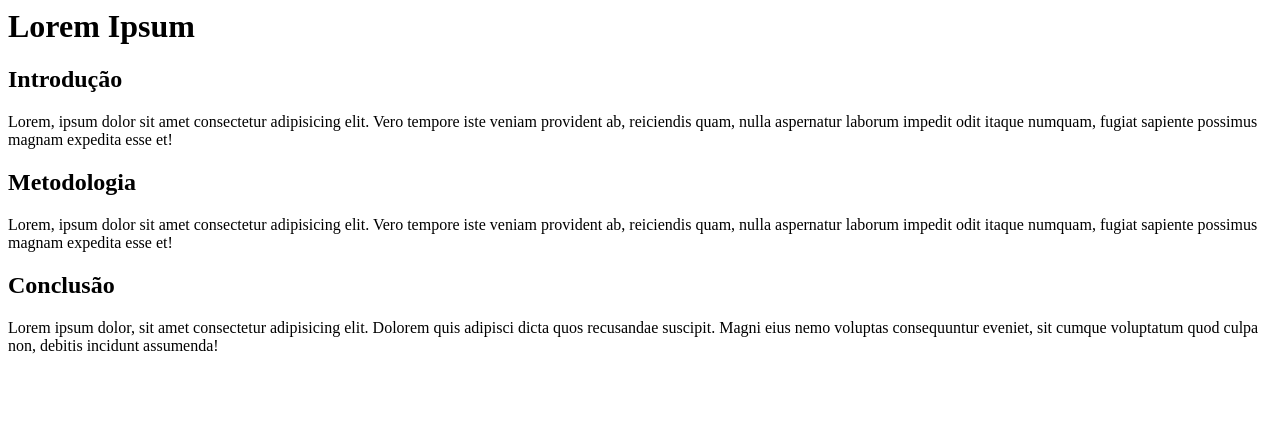
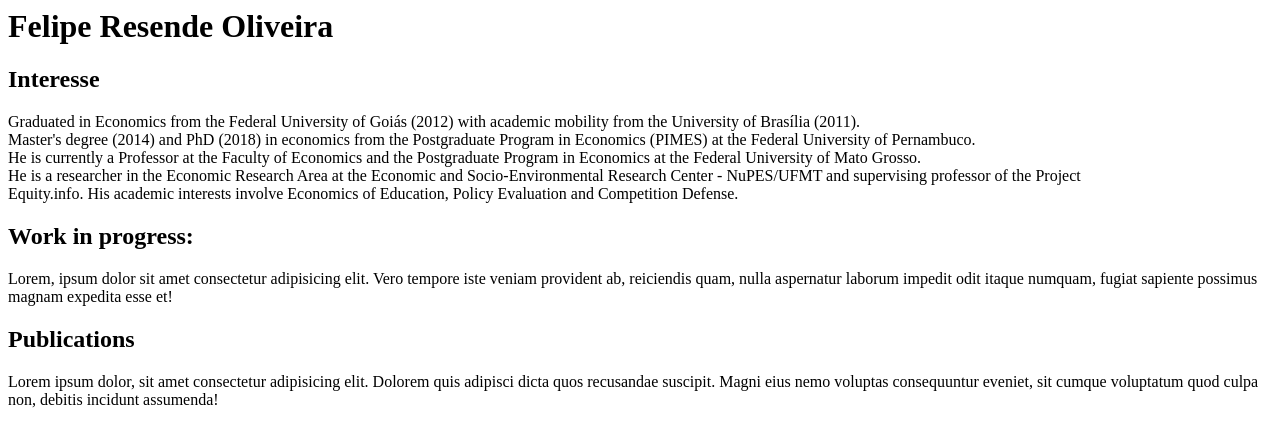
Before and after one commit to Felipexlaguna/aula-18-out-2024, a plain HTML site: page index.html in a window 1280 px wide. Drawn offline with Linux system fonts and the light colour scheme.

Commit message:
Atualização

```diff
--- a/index.html
+++ b/index.html
@@ -1,21 +1,25 @@
 <html>
     <head>
         <title>
-            Lorem Ipsum
+            Curriculum Vitae
         </title>
     </head>
     <body>
-        <h1>Lorem Ipsum</h1>
-        <h2>Introdução</h2>
+        <h1>Felipe Resende Oliveira</h1>
+        <h2>Interesse</h2>
         <p>
-            Lorem, ipsum dolor sit amet consectetur adipisicing elit. Vero tempore iste veniam provident ab, reiciendis quam, nulla aspernatur laborum impedit odit itaque numquam, fugiat sapiente possimus magnam expedita esse et!
+            Graduated in Economics from the Federal University of Goiás (2012) with academic mobility from the University of Brasília (2011). <br>
+            Master's degree (2014) and PhD (2018) in economics from the Postgraduate Program in Economics (PIMES) at the Federal University of Pernambuco. <br>
+            He is currently a Professor at the Faculty of Economics and the Postgraduate Program in Economics at the Federal University of Mato Grosso. <br>
+            He is a researcher in the Economic Research Area at the Economic and Socio-Environmental Research Center - NuPES/UFMT and supervising professor of the Project <br>
+            Equity.info. His academic interests involve Economics of Education, Policy Evaluation and Competition Defense.
         </p>
-          <h2>Metodologia</h2>
+          <h2>Work in progress:</h2>
         <p>
             Lorem, ipsum dolor sit amet consectetur adipisicing elit. Vero tempore iste veniam provident ab, reiciendis quam, nulla aspernatur laborum impedit odit itaque numquam, fugiat sapiente possimus magnam expedita esse et!
         </p>
         <h2>
-            Conclusão
+            Publications
         </h2>
         <p>
             Lorem ipsum dolor, sit amet consectetur adipisicing elit. Dolorem quis adipisci dicta quos recusandae suscipit. Magni eius nemo voluptas consequuntur eveniet, sit cumque voluptatum quod culpa non, debitis incidunt assumenda!
```
